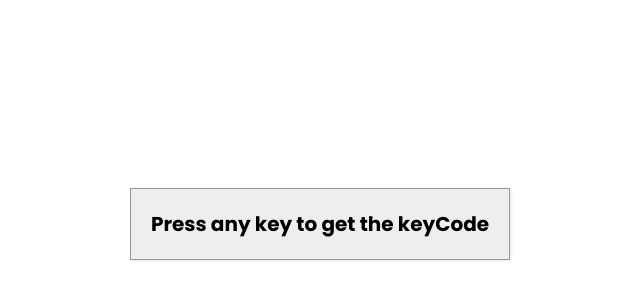
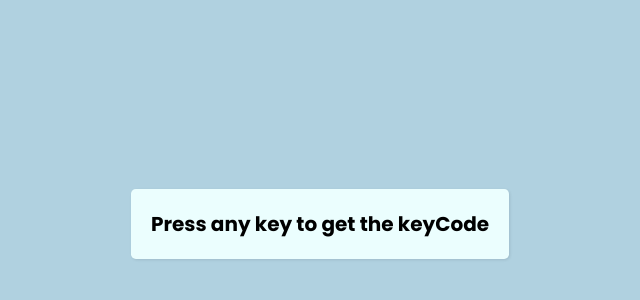
Before and after one commit to PrashantIndurkar/KeyCodeDisplayUsingJs, a plain HTML site: page index.html in a window 1280 px wide. Shown: the part 176-476 px from the top of the page, without its empty margins (320-960 px from the left). Drawn offline with Linux system fonts and the light colour scheme.

Commit message:
changed color

```diff
--- a/style.css
+++ b/style.css
@@ -14,11 +14,12 @@ body{
     height: 100vh;
     overflow: hidden;
     margin: 0;
+    background-color: rgb(176, 209, 224);
 }
 
 .key {
-    border: 1px solid #999;
-    background-color: #eee;
+    /* border: 1px solid #999; */
+    background-color: rgb(235, 254, 254);
     box-shadow: 1px 1px 3px rgba(0, 0, 0, 0.1);
     display: inline-flex;
     align-items: center;
@@ -29,6 +30,7 @@ body{
     margin: 10px;
     min-width: 150px;
     position: relative;
+    border-radius: 0.3rem;
   }
 
   .key small {
@@ -37,7 +39,7 @@ body{
     left: 0;
     text-align: center;
     width: 100%;
-    color: #555;
+    color: rgb(0, 0, 0);
     font-size: 14px;
   }
 
```
